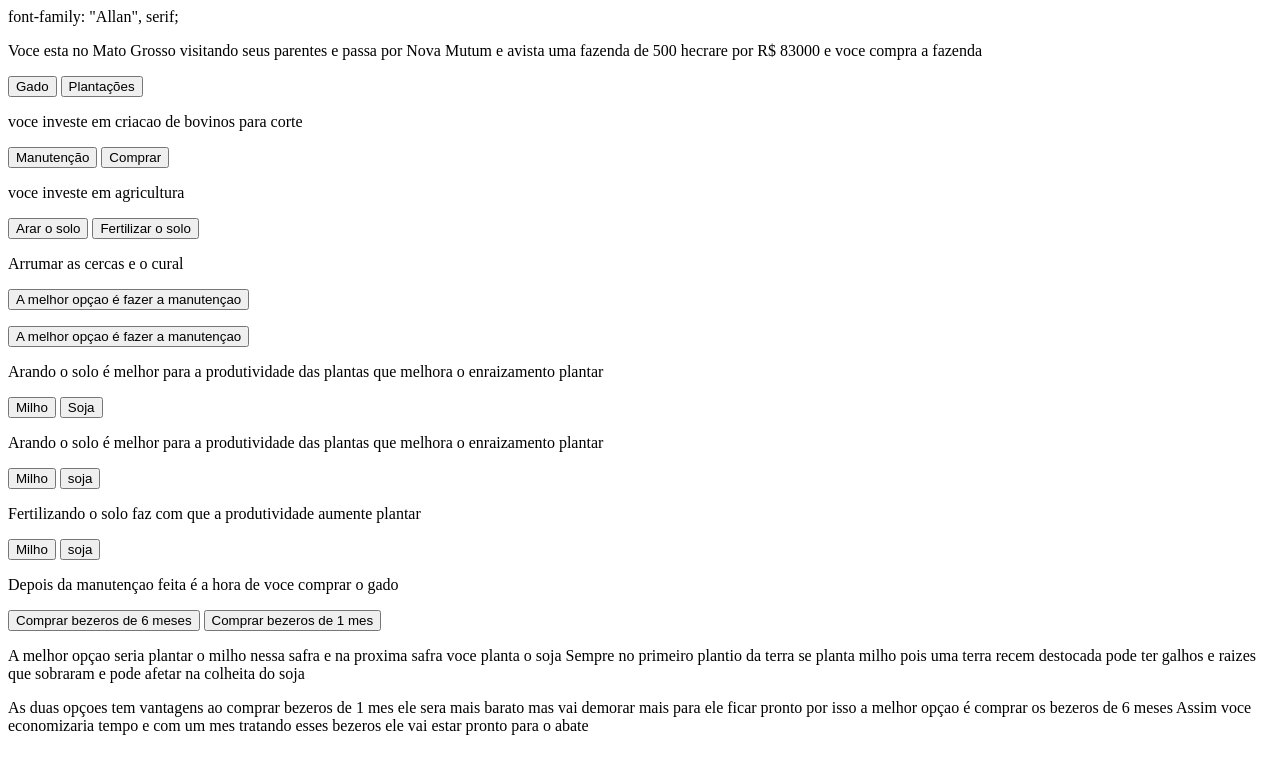
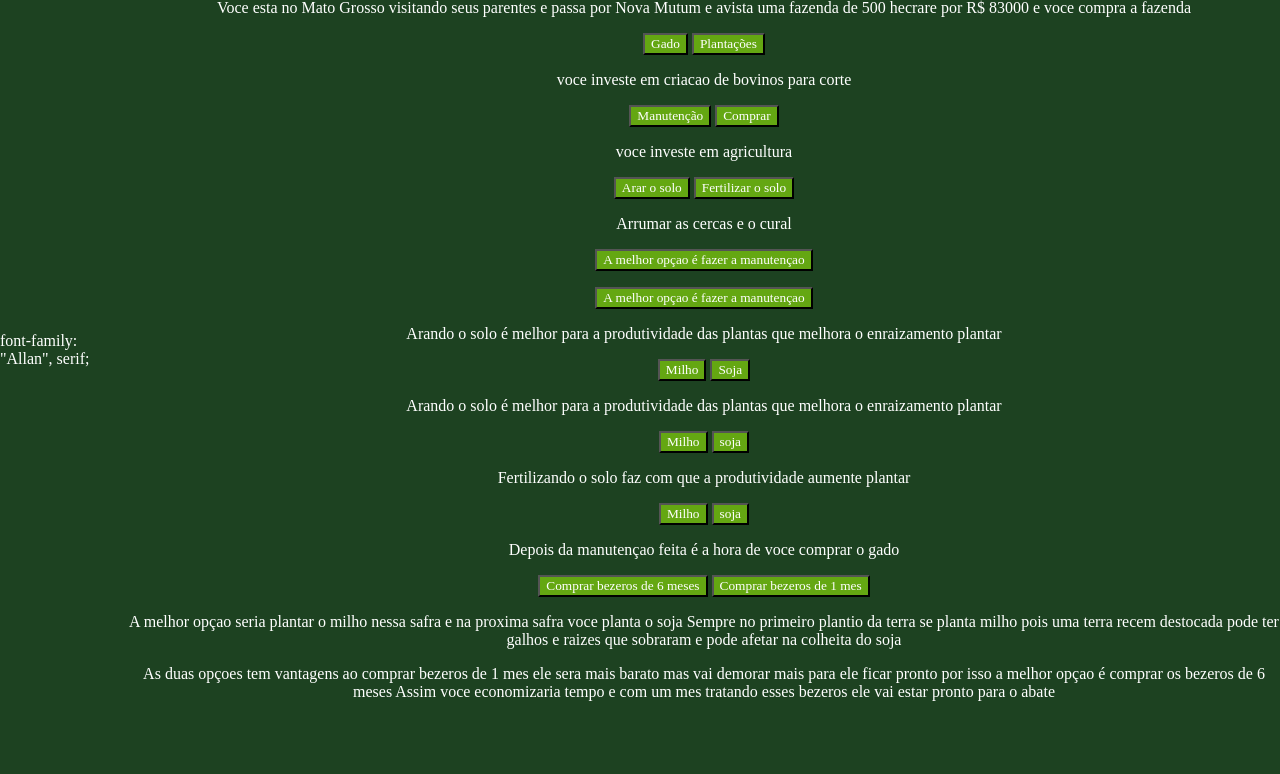
Before and after one commit to EloirWyrepkowski/rpgeloir, a plain HTML site: page index.html in a window 1280 px wide. Drawn offline with Linux system fonts and the light colour scheme; a web font is replaced by a local one.

Commit message:
adiçao de codigos

```diff
--- a/style.css
+++ b/style.css
@@ -1,14 +1,31 @@
-  font-family: "Allan", serif;
 
 
-  body{
-  background-color: blue;
-  color: brown;
+body {
+    background-color: #1D4221;
+    color: white;
+    font-family: "Allan", serif;
+    display: flex;
+    justify-content: center;
+    align-items: center;
+    height: 700px;
+    margin: 0;
+}
 
+button {
+    background-color: #64A712;
+    color: white;
+   font-family: "Allan", serif;
+}
 
+.passo {
+    display: none;
+}
 
+.passo.ativo {
+    display:block;
+}
 
-
-
-
-  }
+main {
+    text-align: center;
+    max-width: 90%;
+}
```
Also changed, not shown: script.js (added, +13 -0 lines).
